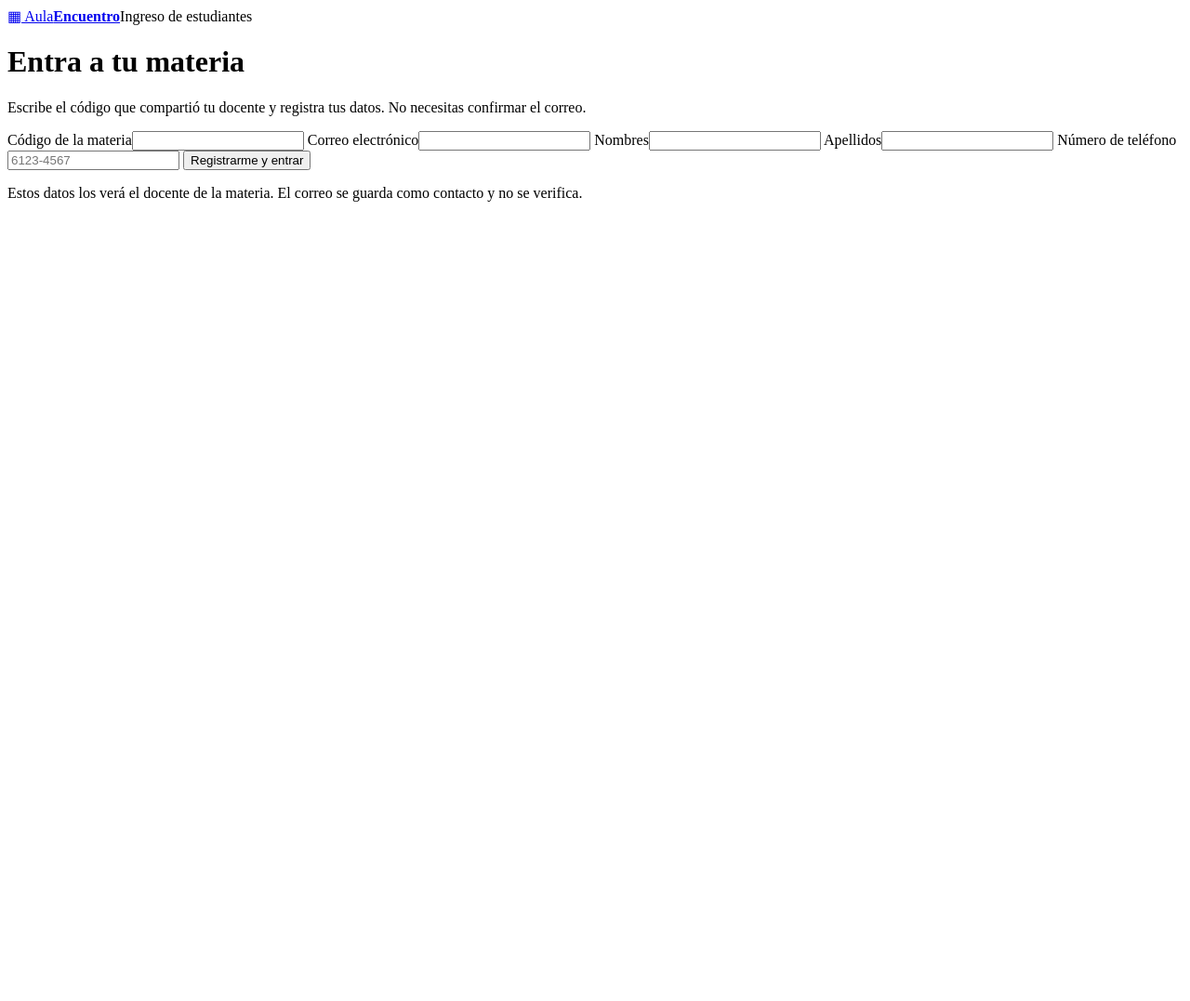
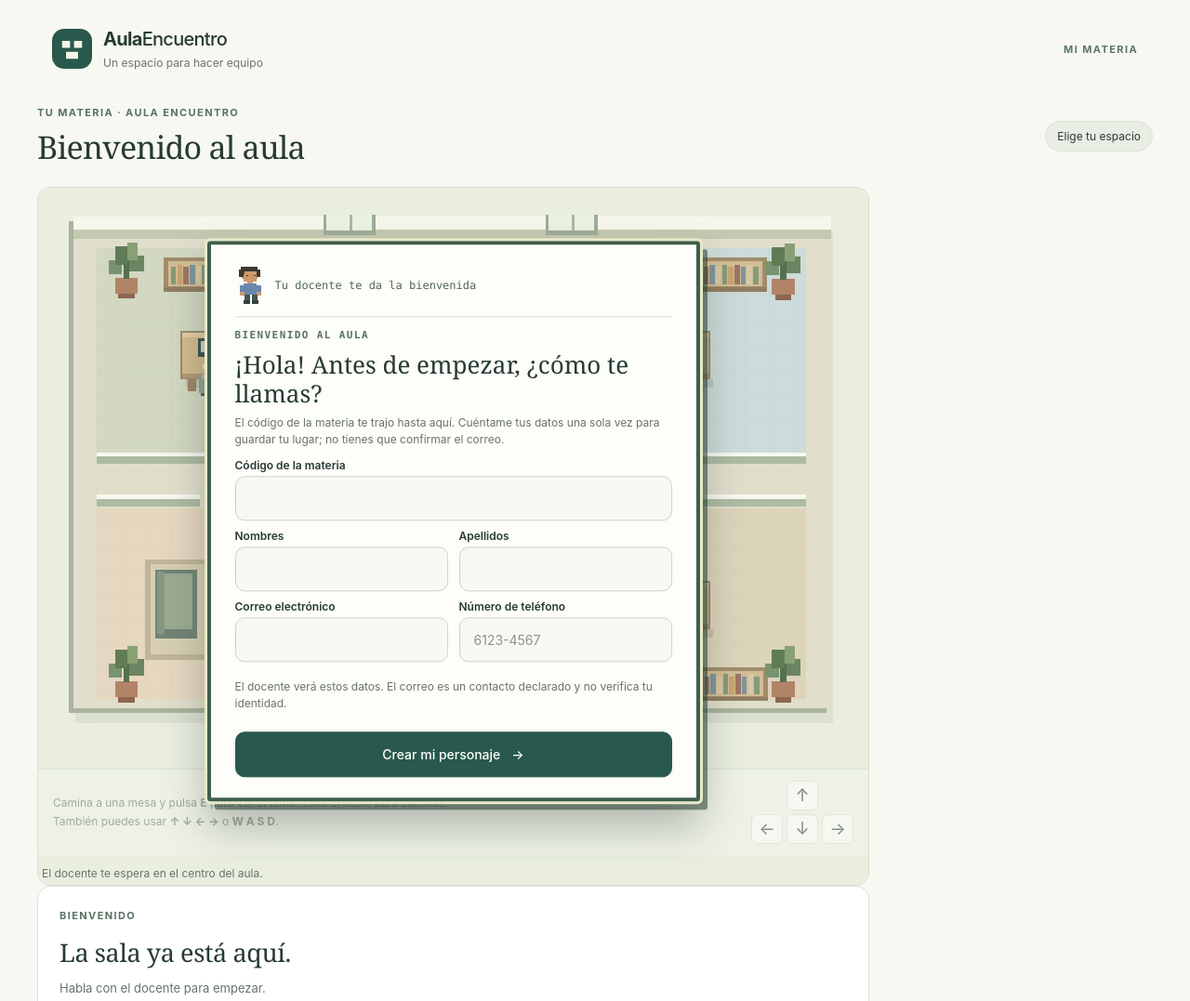
Before and after one commit to Jotauve24/Aula-virtual-JV, a website with bundled scripts: page live.html in a window 1280 px wide. Shown: the top 1077 px of the page at 93% size. Before the commit the page ends 800 px from the top, so only its background shows below. Built offline with nearby package versions, Linux system fonts and the light colour scheme.

Commit message:
Mostrar registro y temas dentro de la sala

```diff
--- a/live.html
+++ b/live.html
@@ -1,20 +1,30 @@
-<!doctype html><html lang="es"><head><meta charset="utf-8"><meta name="viewport" content="width=device-width, initial-scale=1">
+<!doctype html>
+<html lang="es"><head><meta charset="utf-8"><meta name="viewport" content="width=device-width, initial-scale=1">
 <meta name="referrer" content="no-referrer"><meta name="robots" content="noindex,nofollow">
-<meta http-equiv="Content-Security-Policy" content="default-src 'self'; script-src 'self'; style-src 'self'; connect-src https://*.supabase.co; img-src 'self' data:; object-src 'none'; base-uri 'none'; form-action 'self'">
-<title>Mi materia · Aula Encuentro</title><link rel="stylesheet" href="./assets/live.css"><script type="module" src="./assets/live.js"></script></head>
-<body><header><a href="./">▦ Aula<strong>Encuentro</strong></a><span>Ingreso de estudiantes</span></header><main>
-<h1>Entra a tu materia</h1><p id="notice" role="status">Escribe el código que compartió tu docente y registra tus datos. No necesitas confirmar el correo.</p>
-<section id="setup" hidden><h2>Conexión pendiente</h2><p>El docente todavía está configurando esta materia. La demostración sigue disponible en la página inicial.</p></section>
-<form id="registration"><label>Código de la materia<input name="code" autocomplete="off" required maxlength="48"></label>
-<label>Correo electrónico<input name="email" type="email" autocomplete="email" required maxlength="254"></label>
-<label>Nombres<input name="firstName" autocomplete="given-name" required maxlength="80"></label>
-<label>Apellidos<input name="lastName" autocomplete="family-name" required maxlength="100"></label>
-<label>Número de teléfono<input name="phone" type="tel" autocomplete="tel" required maxlength="20" placeholder="6123-4567"></label>
-<button>Registrarme y entrar</button><p>Estos datos los verá el docente de la materia. El correo se guarda como contacto y no se verifica.</p></form>
-<section id="avatar" hidden><h2>Elige tu avatar</h2><form id="avatar-form"><fieldset><legend>Tu avatar</legend>
-<label>Tono<select name="skin"><option value="0">Claro</option><option value="1">Medio</option><option value="2">Oscuro</option></select></label>
-<label>Ropa<select name="shirt"><option value="0">Verde</option><option value="1">Azul</option><option value="2">Naranja</option></select></label>
-<label>Cabello<select name="hair"><option value="short">Corto</option><option value="long">Largo</option><option value="curly">Rizado</option></select></label>
-</fieldset><button>Guardar y ver temas</button></form></section>
-<section id="room" hidden><h2>Espacios de trabajo</h2><p>Tu equipo se guarda al confirmar. Elige un tema con lugares disponibles.</p><div id="topics"></div></section>
-<p id="error" role="alert" hidden></p><button id="logout" class="quiet" hidden>Salir de este dispositivo</button></main></body></html>
+<meta http-equiv="Content-Security-Policy" content="default-src 'self'; script-src 'self'; style-src 'self' 'unsafe-inline'; connect-src https://*.supabase.co; img-src 'self' data:; object-src 'none'; base-uri 'none'; form-action 'self'">
+<title>Mi materia · Aula Encuentro</title><link rel="icon" href="./assets/favicon.svg" type="image/svg+xml">
+<link rel="stylesheet" href="./assets/styles.css"><link rel="stylesheet" href="./assets/live-world.css">
+<script type="module" src="./assets/live.js"></script></head>
+<body><a class="skip-link" href="#main">Ir al contenido</a>
+<header class="site-header"><a class="brand" href="./" aria-label="Aula Encuentro, volver al ingreso">
+<svg class="brand-mark" viewBox="0 0 40 40" aria-hidden="true"><rect width="40" height="40" rx="12" fill="currentColor"/><path d="M10 12h8v7h-8zm12 0h8v7h-8zm-8 11h12v7H14z" fill="#f5f6e9"/></svg>
+<span>Aula<span class="brand-light">Encuentro</span><small>Un espacio para hacer equipo</small></span></a>
+<span class="live-header-label">MI MATERIA</span></header>
+<main id="main" tabindex="-1">
+<section id="setup" class="flow-shell" hidden><h1 class="flow-title">Conexión pendiente</h1><p>El docente todavía está configurando esta materia.</p></section>
+<section id="room" class="room-shell"><div class="room-header"><div class="room-heading"><span class="eyebrow">TU MATERIA · AULA ENCUENTRO</span><h1 id="course-title">Bienvenido al aula</h1></div>
+<div class="room-header-actions"><span class="group-badge" id="group-badge">Elige tu espacio</span><button class="button secondary" id="edit-avatar" type="button" hidden>Mi avatar</button></div></div>
+<div class="room-layout"><div><div class="room-map-container"><div class="room-map" id="room-map"><canvas id="world" width="800" height="560" tabindex="0" role="img" aria-label="Aula interactiva. Toca el suelo o usa las flechas para caminar. Abre un tema para ver su equipo."></canvas><div id="topic-buttons"></div>
+<div id="topic-dialog" class="topic-dialog" role="dialog" aria-modal="false" aria-label="Tema seleccionado" hidden></div>
+<div id="teacher" class="teacher-spot" aria-label="Docente del aula"><div id="teacher-image"></div><span>Tu docente</span></div>
+<div id="in-room-dialog" class="in-room-dialog" role="dialog" aria-modal="true" aria-labelledby="dialog-title"><div class="dialog-teacher"><div id="dialog-teacher-image"></div><span>Tu docente te da la bienvenida</span></div>
+<section id="registration"><span class="eyebrow">BIENVENIDO AL AULA</span><h2 id="dialog-title">¡Hola! Antes de empezar, ¿cómo te llamas?</h2><p>El código de la materia te trajo hasta aquí. Cuéntame tus datos una sola vez para guardar tu lugar; no tienes que confirmar el correo.</p>
+<form id="registration-form"><div class="field"><label for="code">Código de la materia</label><input id="code" name="code" autocomplete="off" required maxlength="48"></div>
+<div class="field-row"><div class="field"><label for="firstName">Nombres</label><input id="firstName" name="firstName" autocomplete="given-name" required maxlength="80"></div><div class="field"><label for="lastName">Apellidos</label><input id="lastName" name="lastName" autocomplete="family-name" required maxlength="100"></div></div>
+<div class="field-row"><div class="field"><label for="email">Correo electrónico</label><input id="email" name="email" type="email" autocomplete="email" required maxlength="254"></div><div class="field"><label for="phone">Número de teléfono</label><input id="phone" name="phone" type="tel" autocomplete="tel" required maxlength="20" placeholder="6123-4567"></div></div>
+<p class="field-hint">El docente verá estos datos. El correo es un contacto declarado y no verifica tu identidad.</p><button class="button primary" type="submit">Crear mi personaje <span aria-hidden="true">→</span></button></form></section>
+<section id="avatar" hidden><span class="eyebrow" id="avatar-course"></span><h2>Así te verán en el aula, <span id="avatar-name"></span>.</h2><p>Elige tu personaje antes de caminar y explorar los temas.</p><form id="avatar-form"><div class="avatar-layout"><div class="avatar-preview"><div id="avatar-image"></div></div><div class="avatar-controls"><fieldset><legend>Tono de piel</legend><div class="swatches" id="skin-options"></div></fieldset><fieldset><legend>Color de ropa</legend><div class="swatches" id="shirt-options"></div></fieldset><fieldset><legend>Cabello</legend><div class="hair-options" id="hair-options"></div></fieldset></div></div><button class="button primary" type="submit">Guardar y explorar el aula <span aria-hidden="true">↗</span></button></form></section></div>
+<div class="room-tools"><p class="movement-hint">Camina a una mesa y pulsa <strong>E</strong> para ver el tema. Toca el suelo para caminar.<br>También puedes usar <strong>↑ ↓ ← →</strong> o <strong>W A S D</strong>.</p><div class="dpad" aria-label="Mover tu avatar"><button type="button" data-direction="up" aria-label="Caminar arriba">↑</button><button type="button" data-direction="left" aria-label="Caminar a la izquierda">←</button><button type="button" data-direction="down" aria-label="Caminar abajo">↓</button><button type="button" data-direction="right" aria-label="Caminar a la derecha">→</button></div></div></div><div class="room-status" id="room-status" role="status">El docente te espera en el centro del aula.</div></div>
+<aside class="room-side" aria-label="Temas de la materia"><div id="side-content"><span class="eyebrow">BIENVENIDO</span><h2>La sala ya está aquí.</h2><p>Habla con el docente para empezar.</p></div><p class="side-footer">Los temas, integrantes y cupos vienen de tu materia. El movimiento del avatar solo se ve en tu pantalla.</p></aside></div></section>
+<p id="error" class="live-error" role="alert" hidden></p><button id="logout" class="button secondary live-logout" type="button" hidden>Salir de este dispositivo</button>
+</main><footer class="site-footer"><span>Aula Encuentro <span class="footer-separator">/</span> Aprender también es encontrarse.</span><span><a href="./">Volver al inicio</a> · 2026</span></footer></body></html>
```
